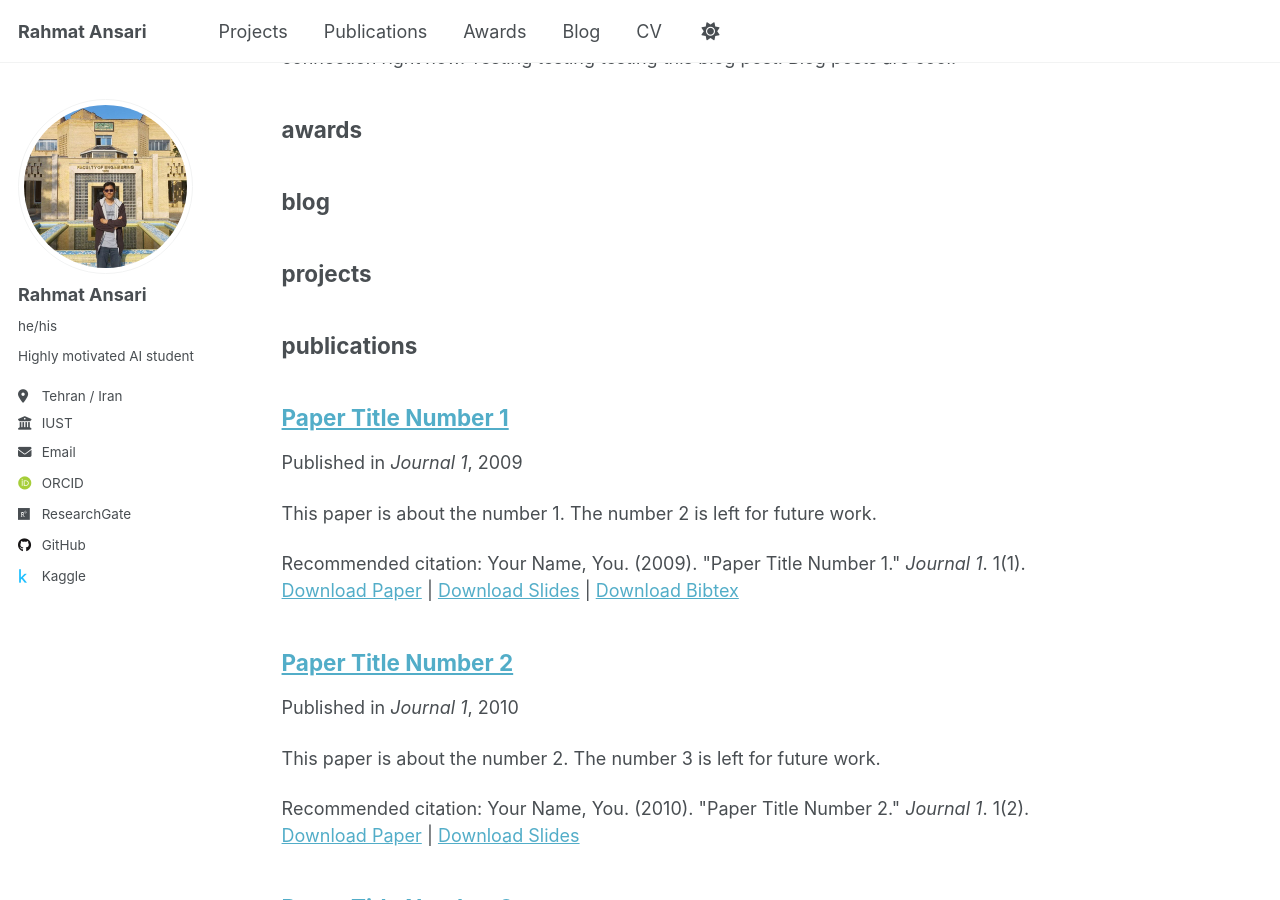
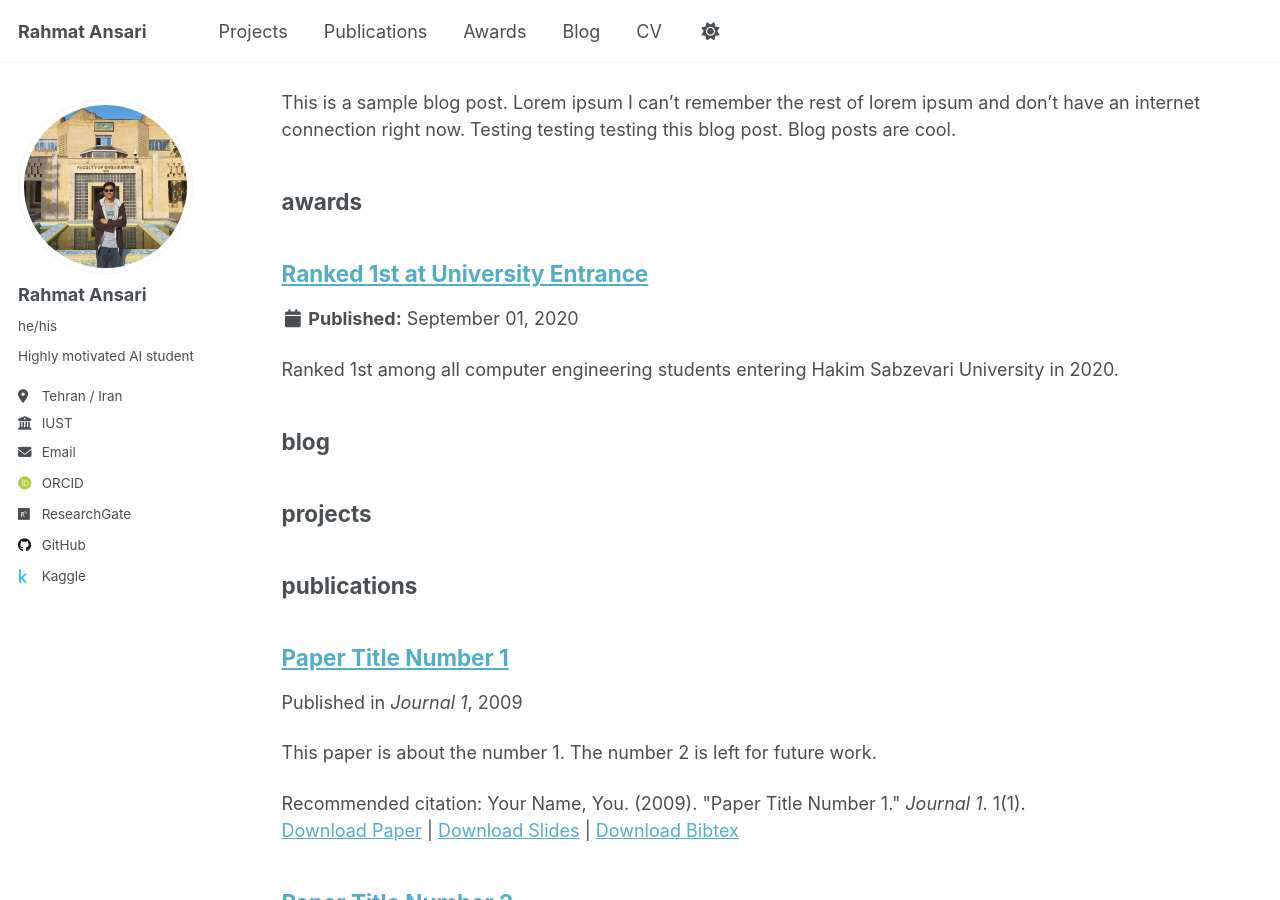
Before and after one commit to Rahmat-ML/rahmat-ml.github.io, a Jekyll site: the page built from _pages/sitemap.md, in a window 1280 px wide and 900 px high, scrolled down 2858 px. Built offline with Jekyll 4.4.1, drawn with Linux system fonts in a browser that asks for light colours; some web fonts are replaced; a script that is not in the unit is left out.

Commit message:
update: awards

```diff
--- /dev/null
+++ b/_awards/2020-hsu-first-rank.md
@@ -0,0 +1,8 @@
+---
+title: "Ranked 1st at University Entrance"
+collection: awards
+permalink: /awards/2020-hsu-first-rank
+date: 2020-09-01
+---
+
+Ranked 1st among all computer engineering students entering Hakim Sabzevari University in 2020.
--- a/_config.yml
+++ b/_config.yml
@@ -13,7 +13,7 @@
 title_separator          : "-"
 name                     : &name "Rahmatollah Ansari"
 description              : &description "You can get more information about me here!"   # Update this with a general description of your site, this is the default if not overridden by a page
-url                      : "https://rahmat-ml.github.io/"
+url                      : "https://rahmat-ml.github.io"
                                                            # or if you already have some other page hosted on Github then use "https://[your GitHub username].github.io/[Your Repo Name]"
 baseurl                  : "" # the subpath of your site, e.g. "/blog"
 repository               : "https://github.com/rahmat-ml/rahmat-ml.github.io"
```
Also changed, not shown: _pages/awards.html (added, +10 -0 lines).
